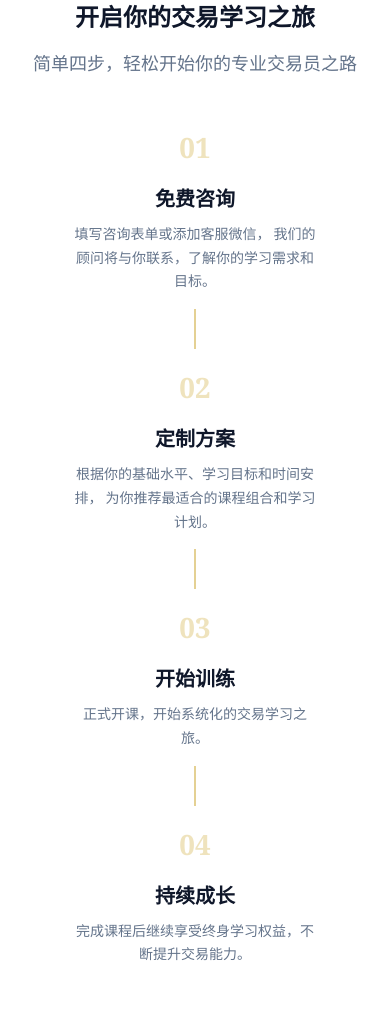
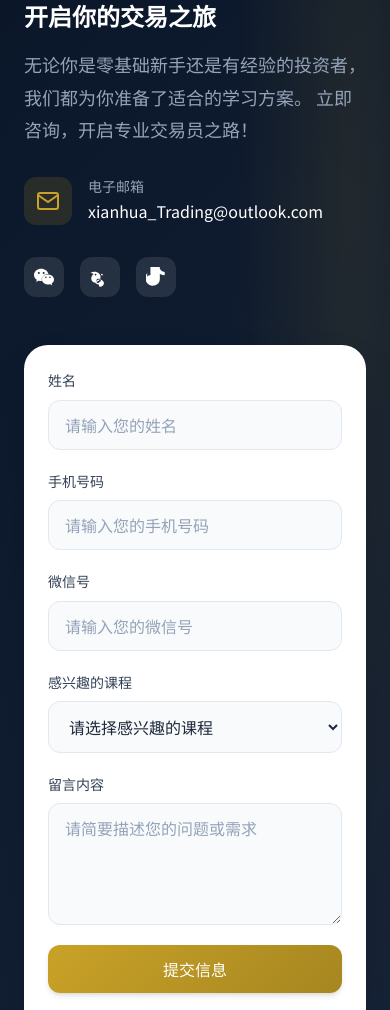
Before and after one commit to cyt1999/xianhua, a plain HTML site: page index.html in a window 390 px wide. Shown: the part 6576-7586 px from the top of the page. Drawn offline with Linux system fonts and the light colour scheme.

Commit message:
refactor: 移除学习流程相关代码
移除不再使用的学习流程部分HTML和CSS代码，保持代码库简洁

```diff
--- a/css/styles.css
+++ b/css/styles.css
@@ -1163,69 +1163,6 @@ font-size: var(--text-lg);
 
 
 /* ========================
-   学习流程
-   ======================== */
-.process {
-    padding: var(--space-24) 0;
-    background: var(--color-white);
-}
-
-.process-steps {
-    display: flex;
-    align-items: flex-start;
-    justify-content: center;
-    gap: var(--space-4);
-    flex-wrap: wrap;
-}
-
-.process-step {
-    flex: 1;
-    min-width: 200px;
-    max-width: 280px;
-    text-align: center;
-    position: relative;
-}
-
-.step-number {
-    font-size: var(--text-4xl);
-    font-weight: 700;
-    color: var(--color-accent);
-    font-family: var(--font-serif);
-    margin-bottom: var(--space-4);
-    opacity: 0.3;
-    transition: opacity var(--transition-base);
-}
-
-.process-step:hover .step-number {
-    opacity: 1;
-}
-
-.step-content {
-    padding: 0 var(--space-4);
-}
-
-.step-title {
-    font-size: var(--text-xl);
-    color: var(--color-gray-900);
-    margin-bottom: var(--space-3);
-}
-
-.step-description {
-    font-size: var(--text-sm);
-    color: var(--color-gray-500);
-    line-height: 1.7;
-    margin: 0;
-}
-
-.process-connector {
-    width: 60px;
-    height: 2px;
-    background: linear-gradient(to right, transparent, var(--color-accent), transparent);
-    margin-top: 40px;
-    flex-shrink: 0;
-}
-
-/* ========================
    联系我们
    ======================== */
 .contact {
@@ -1770,17 +1707,6 @@ font-size: var(--text-lg);
         font-size: var(--text-sm);
     }
 
-    .process-steps {
-        flex-direction: column;
-        align-items: center;
-    }
-
-    .process-connector {
-        width: 2px;
-        height: 40px;
-        margin: 0;
-    }
-
     .footer-grid {
         grid-template-columns: 1fr;
         text-align: center;
--- a/index.html
+++ b/index.html
@@ -117,7 +117,7 @@
     </section>
 
     <!-- 职业生涯 -->
-    <section class="courses" id="courses">
+    <section class="courses" id="career">
         <div class="container">
             <div class="section-header">
                 <span class="section-badge">职业生涯</span>
@@ -529,62 +529,6 @@
         </div>
     </section>
 
-    <!-- 学习流程 -->
-    <section class="process" id="process">
-        <div class="container">
-            <div class="section-header">
-                <span class="section-badge">学习流程</span>
-                <h2 class="section-title">开启你的交易学习之旅</h2>
-                <p class="section-subtitle">
-                    简单四步，轻松开始你的专业交易员之路
-                </p>
-            </div>
-            <div class="process-steps">
-                <div class="process-step slide-up">
-                    <div class="step-number">01</div>
-                    <div class="step-content">
-                        <h3 class="step-title">免费咨询</h3>
-                        <p class="step-description">
-                            填写咨询表单或添加客服微信，
-                            我们的顾问将与你联系，了解你的学习需求和目标。
-                        </p>
-                    </div>
-                </div>
-                <div class="process-connector"></div>
-                <div class="process-step slide-up">
-                    <div class="step-number">02</div>
-                    <div class="step-content">
-                        <h3 class="step-title">定制方案</h3>
-                        <p class="step-description">
-                            根据你的基础水平、学习目标和时间安排，
-                            为你推荐最适合的课程组合和学习计划。
-                        </p>
-                    </div>
-                </div>
-                <div class="process-connector"></div>
-                <div class="process-step slide-up">
-                    <div class="step-number">03</div>
-                    <div class="step-content">
-                        <h3 class="step-title">开始训练</h3>
-                        <p class="step-description">
-                            正式开课，开始系统化的交易学习之旅。
-                        </p>
-                    </div>
-                </div>
-                <div class="process-connector"></div>
-                <div class="process-step slide-up">
-                    <div class="step-number">04</div>
-                    <div class="step-content">
-                        <h3 class="step-title">持续成长</h3>
-                        <p class="step-description">
-                            完成课程后继续享受终身学习权益，不断提升交易能力。
-                        </p>
-                    </div>
-                </div>
-            </div>
-        </div>
-    </section>
-
     <!-- 联系我们 -->
     <section class="contact" id="contact">
         <div class="container">
```
